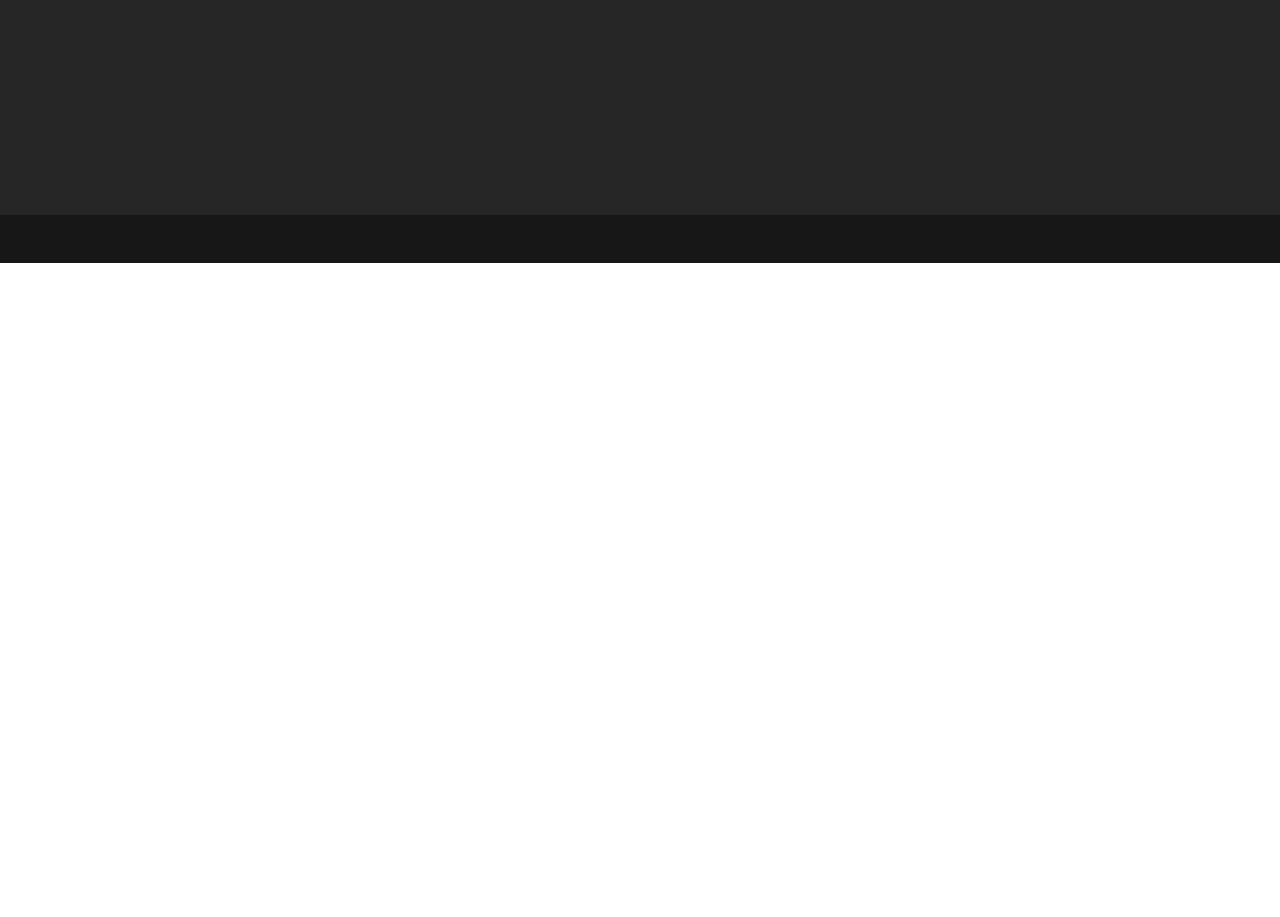
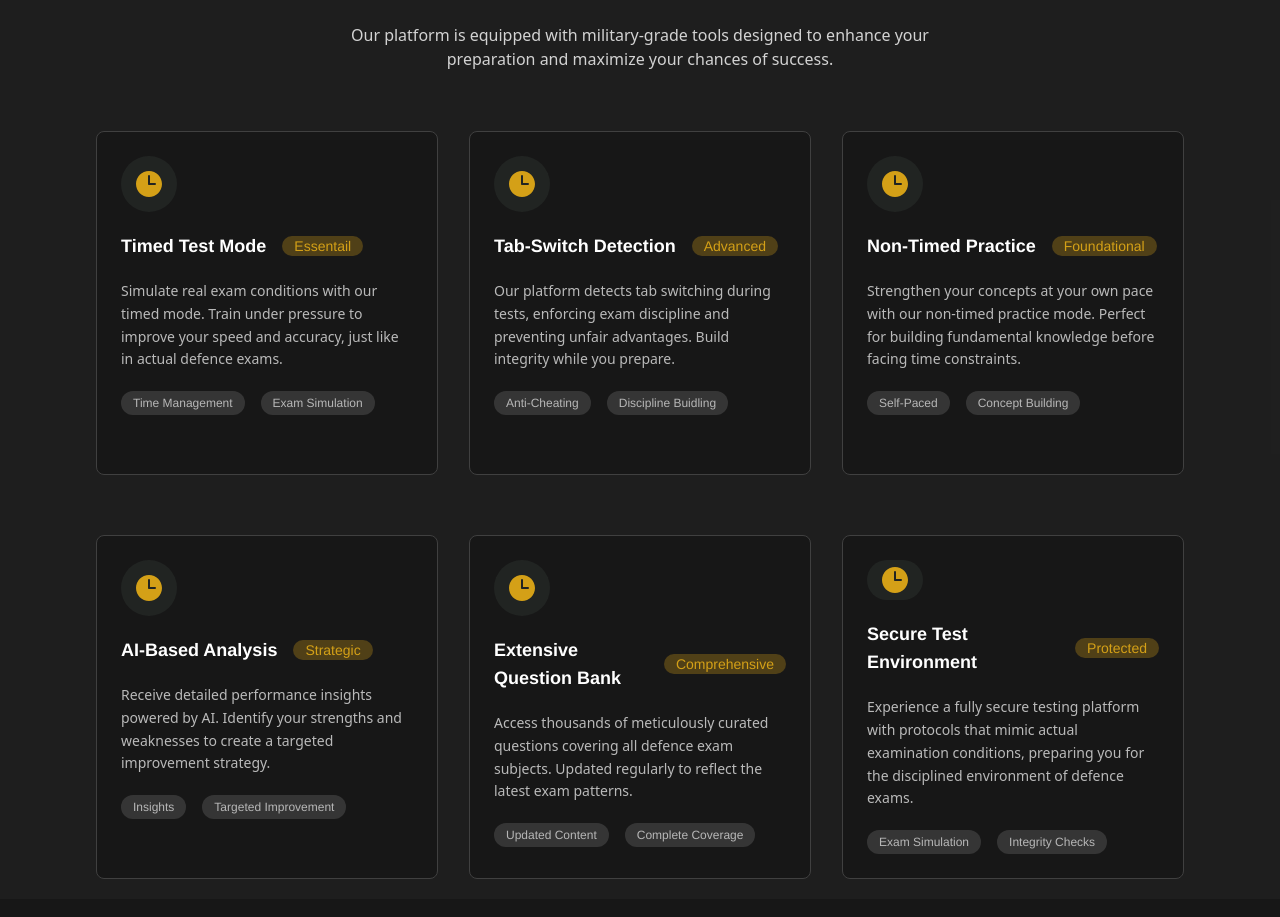
Before and after one commit to SHUBH4M13/PrepX_defence, a React (Vite) app in the folder Frontend/: page / in a window 1280 px wide. Shown: the part 1071-1988 px from the top of the page. Before the commit the page ends 1334 px from the top, so only its background shows below. Built offline with nearby package versions, Linux system fonts and the light colour scheme.

Commit message:
Feature Section Completed

```diff
--- a/Frontend/package.json
+++ b/Frontend/package.json
@@ -15,6 +15,7 @@
     "@heroicons/react": "^2.2.0",
     "@heroicons/vue": "^2.2.0",
     "@tailwindcss/vite": "^4.0.9",
+    "@vercel/analytics": "^1.5.0",
     "react": "^19.0.0",
     "react-dom": "^19.0.0",
     "tailwindcss": "^4.0.9"
--- /dev/null
+++ b/Frontend/src/Components/Cards/ExamCard.jsx
@@ -0,0 +1,9 @@
+import React from 'react'
+
+export default function ExamCard() {
+  return (
+    <div>
+
+    </div>
+  )
+}
--- /dev/null
+++ b/Frontend/src/Components/Cards/FeatureCard.jsx
@@ -0,0 +1,31 @@
+import React from 'react';
+import { ClockIcon } from "@heroicons/react/24/solid";
+import InfoCard from '../Utility/InfoCard';
+
+export default function FeatureCard(props) {
+    return (
+        <div className='w-[342px] h-[344px] bg-neutral-900 border-neutral-700 flex flex-col border-[1px] rounded-lg p-6 gap-5'>
+
+            <div className='w-14 h-14 rounded-full flex justify-center items-center bg-[#4D5D53]/20'>
+                <ClockIcon className='text-PrimaryGold size-8' />
+            </div>
+
+            <div className='flex gap-4 items-center '>
+                <p className='font-Helvetica font-bold text-white text-lg'>{props.FeatureHead}</p>
+                <div className='h-fit w-fit bg-PrimaryGold/30 flex justify-center items-center px-3 rounded-full'>
+                    <p className='text-sm font-Helvetica text-PrimaryGold  '>{props.text}</p>
+                </div>
+            </div>
+
+            <div>
+                <p className='text-white/70 text-sm leading-relaxed'>{props.desc}</p>
+            </div>
+
+            <div className=' flex gap-4 '>
+                <InfoCard text={props.infotext1} />
+                <InfoCard text={props.infotext2} />
+            </div>
+
+        </div>
+    );
+}
--- a/Frontend/src/Components/Pages/Home.jsx
+++ b/Frontend/src/Components/Pages/Home.jsx
@@ -3,16 +3,18 @@ import Navbar from '../Utility/Navbar'
 import HeroText from '../Sections/HomeSection/HeroText'
 import NumbersStrap from '../Sections/HomeSection/NumbersStrap'
 import Feature from '../Sections/Features/Feature'
+import { Analytics } from "@vercel/analytics/react"
 
 export default function Home() {
   return (
     <div className=' bg-darkbg min-h-screen'>
       <Navbar />
       <HeroText />
+      <Analytics />
       <div className=' flex justify-center items-center'>
         <NumbersStrap />
       </div>
-      <Feature/>
+      <Feature />
     </div>
   )
 }
--- a/Frontend/src/Components/Sections/Features/Feature.jsx
+++ b/Frontend/src/Components/Sections/Features/Feature.jsx
@@ -1,13 +1,71 @@
 import React from 'react'
 import GoldHeading from '../../Utility/GoldHeading'
+import FeatureCard from '../../Cards/FeatureCard'
 
 export default function Feature() {
     return (
-        <div className=' py-12'>
-            <div className=' h-100 bg-Secondarybg flex justify-center'>
-                <GoldHeading heading="Strategic Advantage" semiheading = " Battle-Ready Features" />
+        <div className=' py-14 bg-darkbg '>
+            <div className=' bg-Secondarybg/55 h-fit flex justify-center'>
+                <GoldHeading
+                    heading="Strategic Advantage"
+                    semiheading=" Battle-Ready Features"
+                    text1="Our platform is equipped with military-grade tools designed to enhance your"
+                    text2="preparation and maximize your chances of success."
+                />
             </div>
+
+            <div className='bg-Secondarybg/55 py-10 flex justify-between items-center gap-3 px-24'>
+                <FeatureCard
+                    FeatureHead="Timed Test Mode"
+                    text="Essentail"
+                    desc="Simulate real exam conditions with our timed mode. Train under pressure to improve your speed and accuracy, just like in actual defence exams."
+                    infotext1="Time Management"
+                    infotext2="Exam Simulation"
+                />
+                <FeatureCard
+                    FeatureHead="Tab-Switch Detection"
+                    text="Advanced"
+                    desc="Our platform detects tab switching during tests, enforcing exam discipline and preventing unfair advantages. Build integrity while you prepare."
+                    infotext1="Anti-Cheating"
+                    infotext2="Discipline Buidling"
+                />
+                <FeatureCard
+                    FeatureHead="Non-Timed Practice"
+                    text="Foundational"
+                    desc="Strengthen your concepts at your own pace with our non-timed practice mode. Perfect for building fundamental knowledge before facing time constraints."
+                    infotext1="Self-Paced"
+                    infotext2="Concept Building"
+                />
+            </div>
+
+            <div className='bg-Secondarybg/55 py-5 flex justify-between items-center gap-3 px-24'>
+                <FeatureCard
+                    FeatureHead="AI-Based Analysis"
+                    text="Strategic"
+                    desc="Receive detailed performance insights powered by AI. Identify your strengths and weaknesses to create a targeted improvement strategy."
+                    infotext1="Insights"
+                    infotext2="Targeted Improvement"
+                />
+                <FeatureCard
+                    FeatureHead="Extensive Question Bank"
+                    text="Comprehensive"
+                    desc="Access thousands of meticulously curated questions covering all defence exam subjects. Updated regularly to reflect the latest exam patterns."
+                    infotext1="Updated Content"
+                    infotext2="Complete Coverage"
+                />
+                <FeatureCard
+                    FeatureHead="Secure Test Environment"
+                    text="Protected"
+                    desc="Experience a fully secure testing platform with protocols that mimic actual examination conditions, preparing you for the disciplined environment of defence exams."
+                    infotext1="Exam Simulation"
+                    infotext2="Integrity Checks"
+                />
+
+            </div>
+
         </div>
 
     )
 }
+
+// FeatureHead , text ,  desc
--- a/Frontend/src/Components/Utility/GoldHeading.jsx
+++ b/Frontend/src/Components/Utility/GoldHeading.jsx
@@ -11,7 +11,14 @@ export default function GoldHeading(props) {
             </div>
 
             <div className=' flex justify-center items-center '>
-               <h1 className='text-6xl font-Helvetica text-center font-bold text-white underline decoration-darkgreen decoration-4 underline-offset-8'>{props.semiheading}</h1>
+                <h1 className='text-6xl font-Helvetica text-center font-bold text-white underline decoration-darkgreen decoration-4 underline-offset-8'>{props.semiheading}</h1>
+            </div>
+
+            <div className=' py-5 hover:text-white duration-300'>
+                <p className=' text-white/80 text-center hover:text-white duration-300 '> {props.text1}
+                </p>
+                <p className=' text-white/80 text-center hover:text-white duration-300 '> {props.text2}
+                </p>
             </div>
 
         </div>
--- a/Frontend/src/Components/Utility/InfoCard.jsx
+++ b/Frontend/src/Components/Utility/InfoCard.jsx
@@ -3,8 +3,8 @@ import React from 'react';
 
 export default function InfoCard(props) {
   return (
-      <div className='h-fit w-fit bg-darkgreen flex justify-center items-center gap-2 px-3 rounded-full'>
-        <p className='text-white/90 text-md font-Helvetica'>{props.text}</p>
+      <div className='h-fit w-fit bg-neutral-700 flex justify-center items-center gap-2 px-3 py-1 rounded-full  opacity-75'>
+        <p className='text-white/90 text-xs font-Helvetica'>{props.text}</p>
       </div>
   );
 }
```
Also changed, not shown: 1 other file (tests, documents, lock files or other folders).
